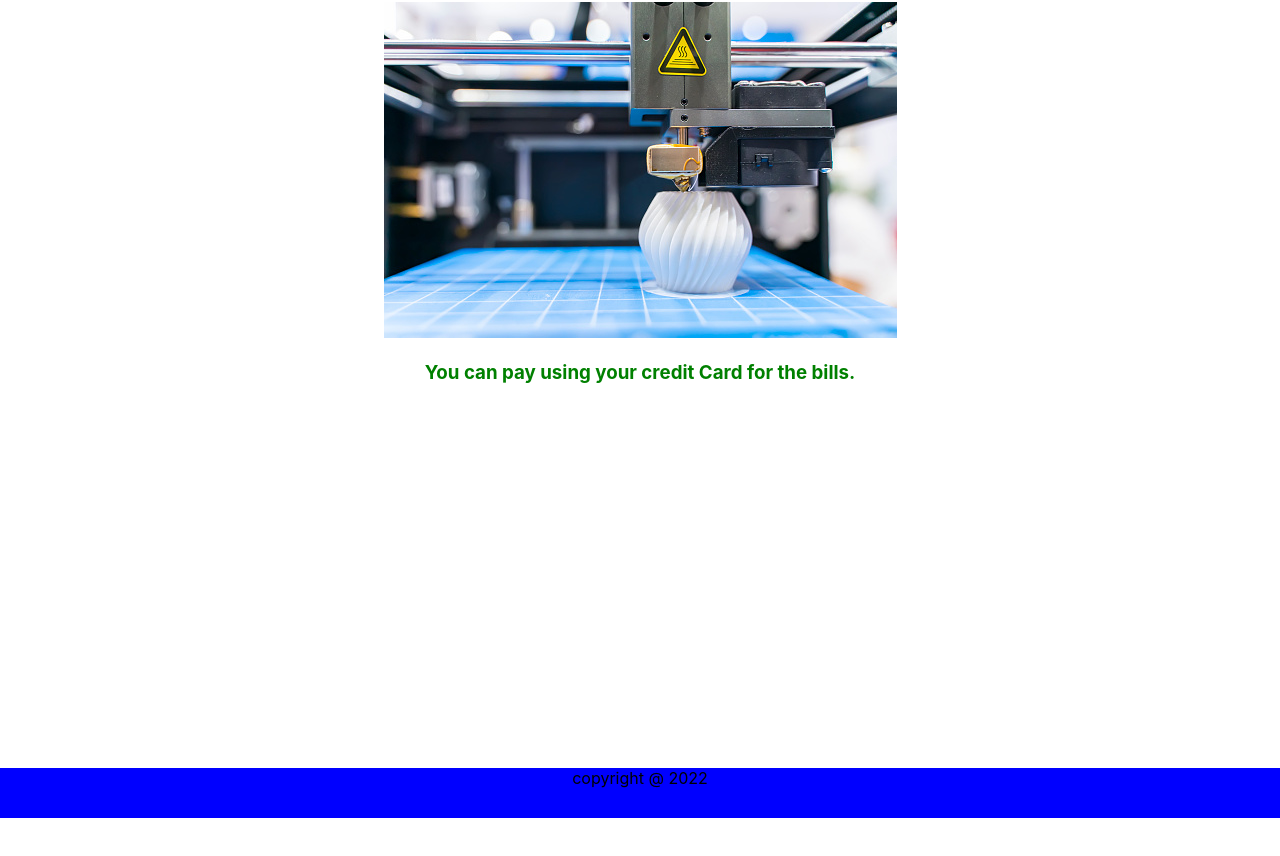
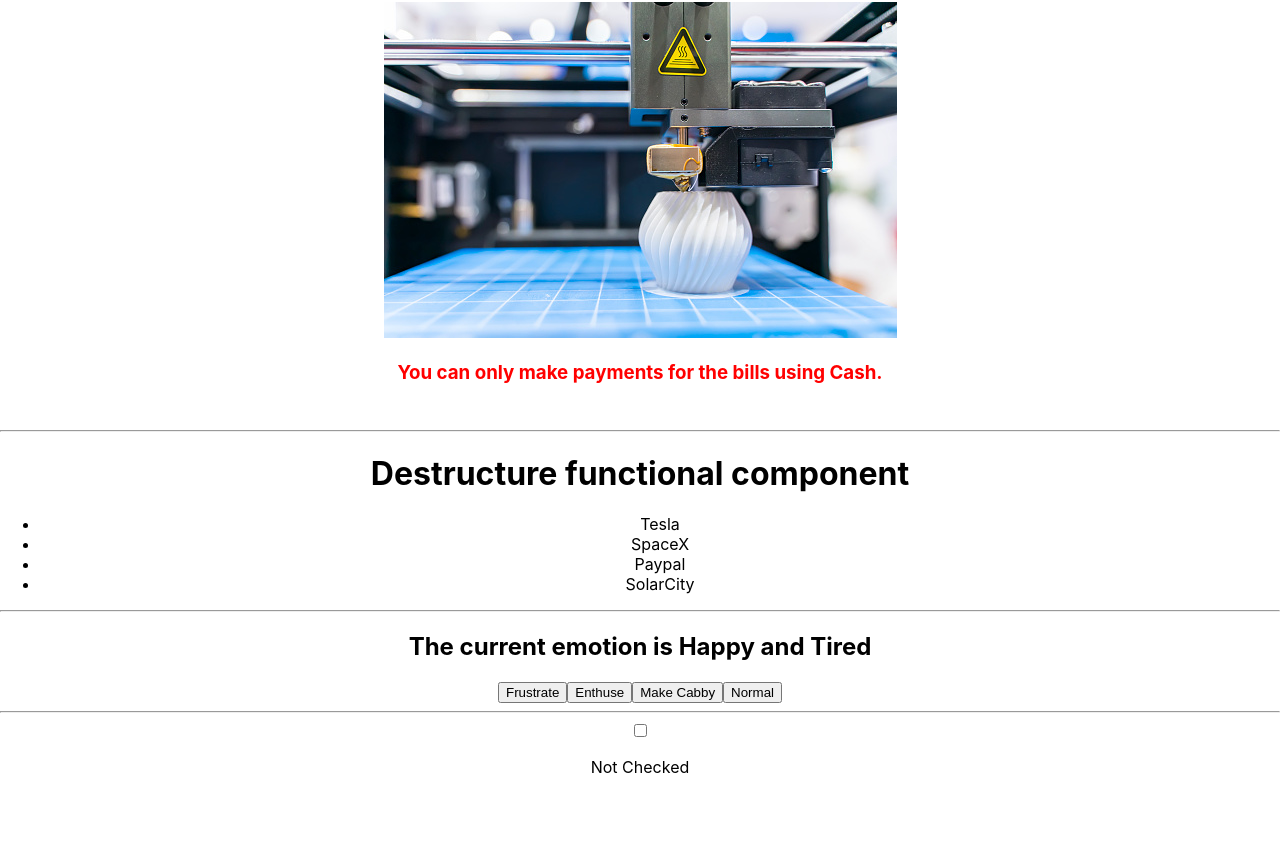
Before and after one commit to Mbote-Joseph/react-review, a React (Create React App) app: page / in a window 1280 px wide. Shown: the part 352-1208 px from the top of the page. Before the commit the page ends 1170 px from the top, so only its background shows below. Built offline with nearby package versions, Linux system fonts and the light colour scheme.

Commit message:
useEffect useState and useReducer

```diff
--- a/src/App.js
+++ b/src/App.js
@@ -1,7 +1,11 @@
+import React from "react";
 import "./App.css";
+import Destructure from "./Destructure";
+import Emotion from "./Emotion";
 import photo from "./photo.jpg";
+import UseReducer from "./UseReducer";
 function Header(props) {
-  console.log(props);
+  // console.log(props);
   return (
     <header>
       <h1>{props.name}'s Kitchen</h1>
@@ -58,13 +62,31 @@ function CashPayment() {
     </h3>
   );
 }
-function Info(props) {
-  if (!props.creditCard) {
-    return <CreditCard />;
-  } else {
-    return <CashPayment />;
-  }
+function Info({ creditCard }) {
+  // if (!props.creditCard) {
+  //   return <CreditCard />;
+  // } else {
+  //   return <CashPayment />;
+  // }
+
+  // Using a ternary expression
+  return (
+    <React.Fragment>
+      {creditCard ? <CreditCard /> : <CashPayment />}
+    </React.Fragment>
+  );
 }
+
+// const [company1, company2, company3, company4] = [
+//   "Tesla",
+//   "SpaceX",
+//   "Paypal",
+//   "SolarCity",
+// ];
+// console.log(company1, company2, company3, company4);
+
+const companies = ["Tesla", "SpaceX", "Paypal", "SolarCity"];
+// console.log(company1, company2, company3, company4);
 
 function App() {
   return (
@@ -82,6 +104,13 @@ function App() {
 
       <Info creditCard={false} />
 
+      <br></br>
+      <hr />
+      <Destructure companies={companies} />
+      <hr />
+      <Emotion />
+      <hr />
+      <UseReducer />
       <Footer year={new Date().getFullYear()} />
     </div>
   );
--- /dev/null
+++ b/src/Destructure.js
@@ -0,0 +1,16 @@
+import React from "react";
+
+function Destructure(props) {
+  return (
+    <div>
+      <h1>Destructure functional component</h1>
+      <ul>
+        {props.companies.map((company, i) => (
+          <li key={i}>{company}</li>
+        ))}
+      </ul>
+    </div>
+  );
+}
+
+export default Destructure;
--- /dev/null
+++ b/src/Emotion.js
@@ -0,0 +1,28 @@
+import React, { useState, useEffect } from "react";
+
+function Emotion() {
+  const [emotion, setEmotion] = useState("Happy");
+  const [secondary, setSecondary] = useState("Tired");
+
+  useEffect(() => {
+    console.log(`It is ${emotion} around here !`);
+  }, [emotion]);
+
+  useEffect(() => {
+    console.log(`It is ${secondary} here.`);
+  }, [secondary]);
+  return (
+    <>
+      <h2>
+        The current emotion is {emotion} and {secondary}
+      </h2>
+
+      <button onClick={() => setEmotion("Frustrated")}>Frustrate</button>
+      <button onClick={() => setEmotion("Enthusiastic")}>Enthuse</button>
+      <button onClick={() => setSecondary("Cabby")}>Make Cabby</button>
+      <button onClick={() => setEmotion("Happy")}>Normal</button>
+    </>
+  );
+}
+
+export default Emotion;
--- /dev/null
+++ b/src/UseReducer.js
@@ -0,0 +1,20 @@
+import React, { useState, useReducer } from "react";
+
+function UseReducer() {
+  const [checked, toggle] = useReducer((checked) => !checked, false);
+
+  console.log(checked);
+
+  //   Reducer come to help avoid this function and it just change the initial state of the variable to another. It takes the current state and returns the new state
+  //   function toggle() {
+  //     setChecked((checked) => !checked);
+  //   }
+  return (
+    <div>
+      <input type="checkbox" value={checked} onChange={toggle} />
+      <p>{checked ? "Checked" : "Not Checked"}</p>
+    </div>
+  );
+}
+
+export default UseReducer;
```
